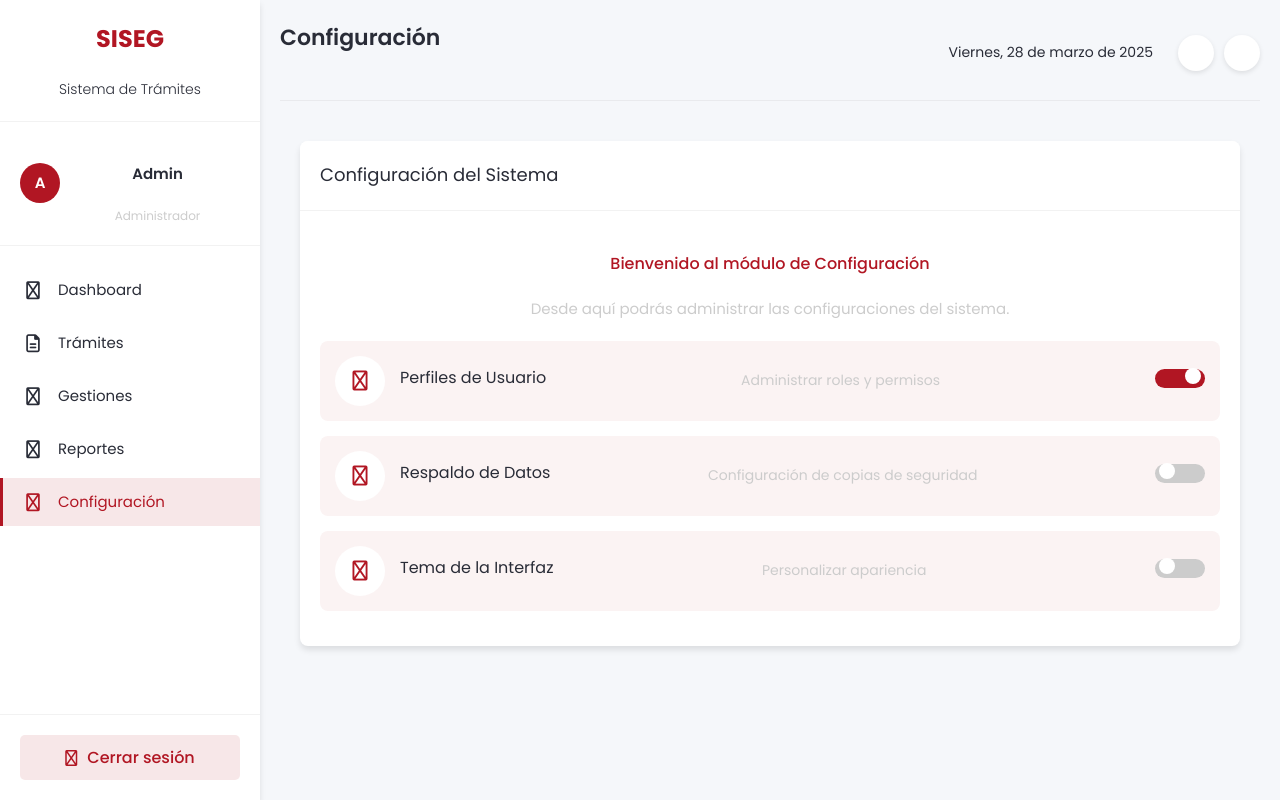
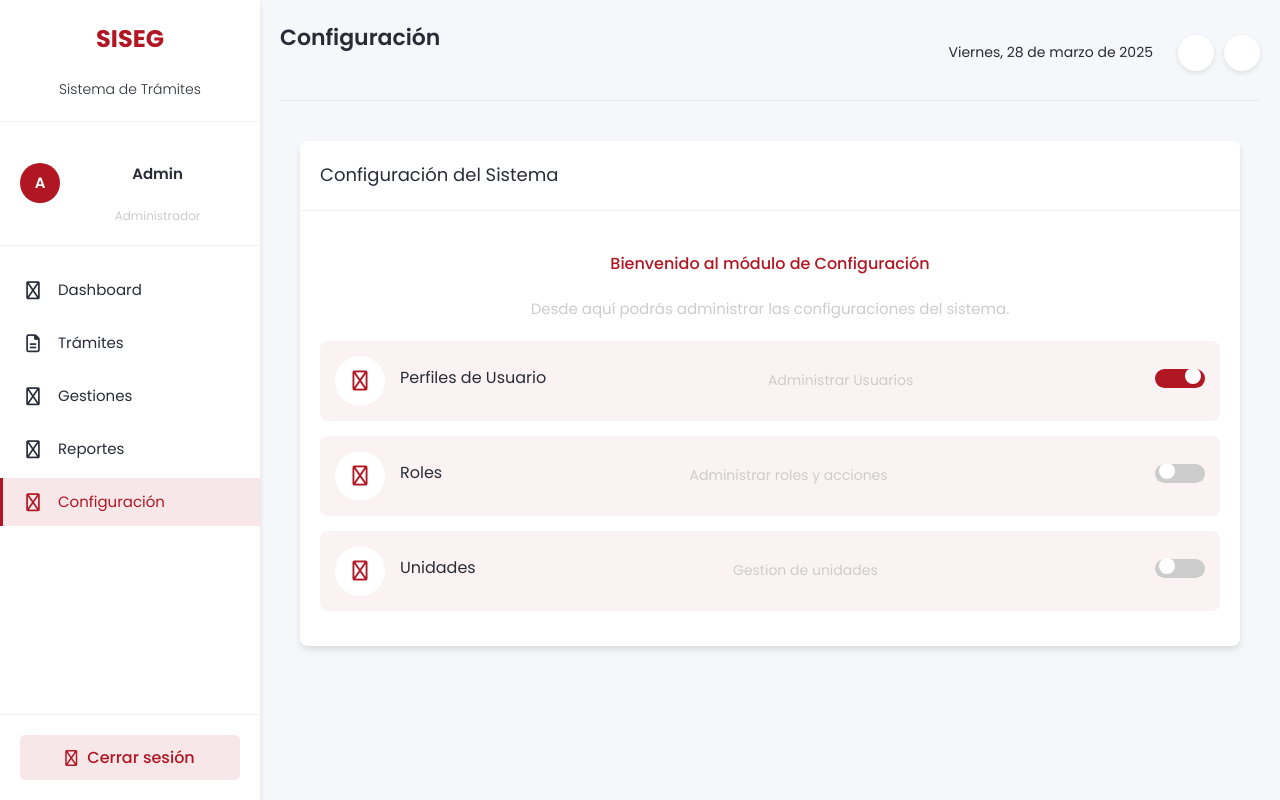
Before and after one commit to Axlreb28/sisegx, a Vue app: page /configuracion in a window 1280 px wide. Built offline with nearby package versions, Linux system fonts and the light colour scheme; sample sign-in values are in the browser's storage.

Commit message:
configuracion vista

```diff
--- a/src/views/Configuracion.vue
+++ b/src/views/Configuracion.vue
@@ -15,7 +15,7 @@
               </div>
               <div class="config-details">
                 <h4>Perfiles de Usuario</h4>
-                <p>Administrar roles y permisos</p>
+                <p>Administrar Usuarios</p>
                 <div class="toggle-switch">
                   <input type="checkbox" id="user-profiles" checked>
                   <label for="user-profiles"></label>
@@ -28,8 +28,8 @@
                 <i class="fas fa-database"></i>
               </div>
               <div class="config-details">
-                <h4>Respaldo de Datos</h4>
-                <p>Configuración de copias de seguridad</p>
+                <h4>Roles</h4>
+                <p>Administrar roles y acciones</p>
                 <div class="toggle-switch">
                   <input type="checkbox" id="data-backup">
                   <label for="data-backup"></label>
@@ -42,8 +42,8 @@
                 <i class="fas fa-palette"></i>
               </div>
               <div class="config-details">
-                <h4>Tema de la Interfaz</h4>
-                <p>Personalizar apariencia</p>
+                <h4>Unidades</h4>
+                <p>Gestion de unidades</p>
                 <div class="toggle-switch">
                   <input type="checkbox" id="interface-theme">
                   <label for="interface-theme"></label>
```
